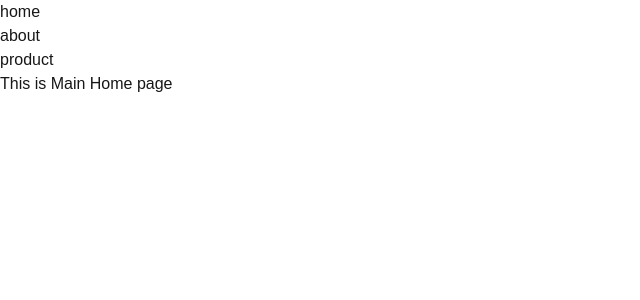
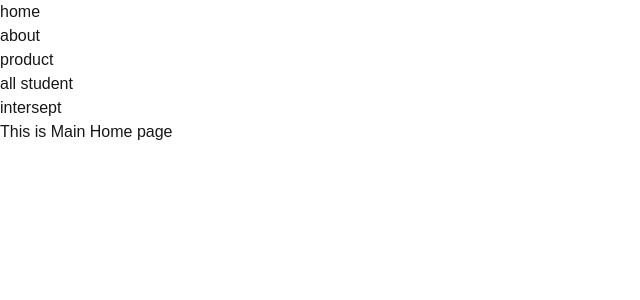
Before and after one commit to saidurrahman179/basicNextjs, a Next.js app: page / in a window 1280 px wide. Shown: the top 300 px of the page, without its empty margins (0-640 px from the left). Built offline with nearby package versions, Linux system fonts and the light colour scheme.

Commit message:
Update MainNav.js

```diff
--- a/src/components/MainNav.js
+++ b/src/components/MainNav.js
@@ -19,6 +19,16 @@ const MainNav = () => {
 
                 </li>
 
+        <li>
+                    <Link href="/student/api">all student</Link>
+
+                </li>
+        <li>
+                    <Link href="/student/f1/f2">intersept</Link>
+
+                </li>
+
+
             </ul>
         </div>
     );
```
